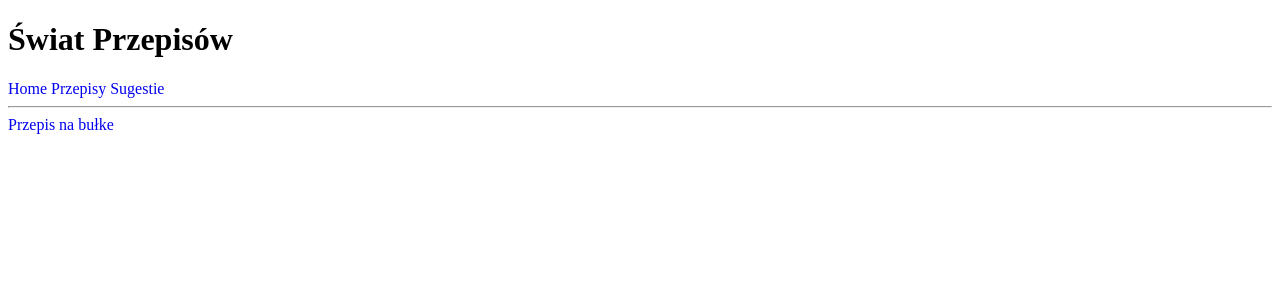
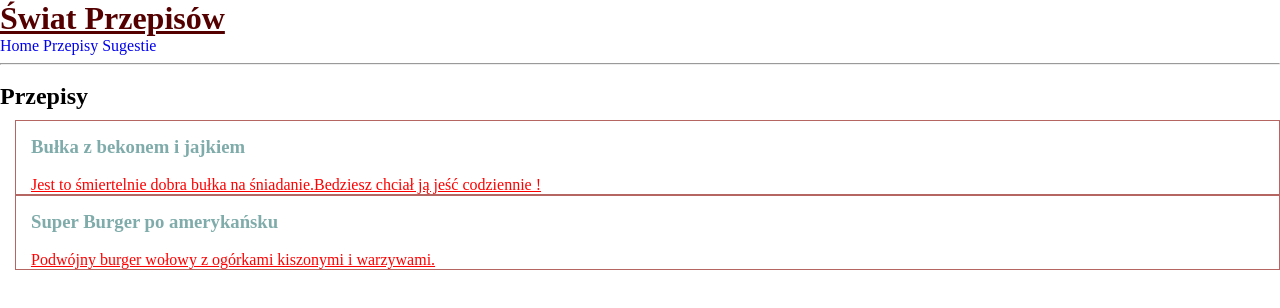
Before and after one commit to mevryn/swiatprzepisow, a plain HTML site: page recipes/index.html in a window 1280 px wide. Drawn offline with Linux system fonts and the light colour scheme.

Commit message:
commit changes

```diff
--- a/css/main.css
+++ b/css/main.css
@@ -1,10 +1,21 @@
+html, body, h1, h2, h3, p, ol, ul, li, a {
+  padding: 0;
+  border: 0;
+  margin: 0;
+}
+
 p {
   text-decoration: underline;
   color:#FF0000;
 }
 
+ul {
+  padding-left: 15px;
+}
+
 ul li {
-font-size: 24px;
+  display: inline;
+font-size: 16px;
 }
 
 a{
@@ -14,3 +25,41 @@ a:hover {
   text-decoration: underline;
   color:#550000;
 }
+h2 {
+  padding: 10px 0 10px 0;
+}
+h3{
+  margin: 15px 0 15px 0;
+  border-bottom: 1px solid #CCCCCC;
+  padding-bottom: 3px;
+}
+ul{
+  padding: 0 0 0 50px;
+}
+ol{
+  padding: 0 0 0 50px;
+}
+
+.nav {
+  padding-left: 0;
+}
+hr {
+  padding: 0;
+}
+.recipes {
+  list-style-type: none;
+  padding:0;
+  margin-left: 15px;
+}
+.recipes li {
+  display: list-item;
+  border: 1px solid #b56663;
+  padding-left: 15px;
+}
+.recipes h3 {
+  border-bottom:0;
+}
+.recipes a {
+  color: #7facaa;
+  text-decoration: none;
+}
--- a/recipes/index.html
+++ b/recipes/index.html
@@ -3,14 +3,20 @@
 <html>
   <head>
     <meta charset="utf-8">
-    <link rel="stylesheet" href="../css/main.css"
+    <link type="text/css" rel="stylesheet" href="../css/main.css">
   </head>
   <body>
-    <h1>Świat Przepisów</h1>
-    <a href="../index.html">Home</a>
-    <a href="#">Przepisy</a>
-   <a href="../suggestions/index.html">Sugestie</a>
+    <h1><a href="../index.html">Świat Przepisów</a></h1>
+    <ul class="nav">
+     <li><a href="../index.html">Home</a></li>
+     <li><a href="#">Przepisy</a></li>
+     <li><a href="../suggestions/index.html">Sugestie</a></li>
+   </ul>
     <hr>
-    <a href="bulka1000kalorii/index.html">Przepis na bułke</a>
+    <h2>Przepisy</h2>
+    <ul class="recipes">
+    <li><a href="bulka1000kalorii/index.html"><h3>Bułka z bekonem i jajkiem</h3></a><p>Jest to śmiertelnie dobra bułka na śniadanie.Bedziesz chciał ją jeść codziennie !</p></li>
+    <li><a href="superburger/index.html"><h3>Super Burger po amerykańsku</h3></a><p>Podwójny burger wołowy z ogórkami kiszonymi i warzywami.</p></li>
+    </ul>
   </body>
 </html>
```
Also changed, not shown: index.html (+4 -4 lines), recipes/bulka1000kalorii/index.html (+9 -8 lines), recipes/superburger/index.html (added, +18 -0 lines), suggestions/index.html (+8 -6 lines).
